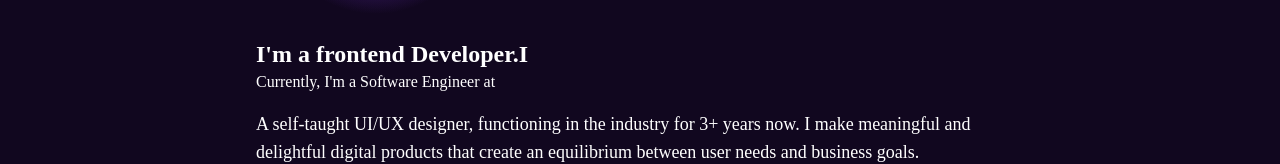
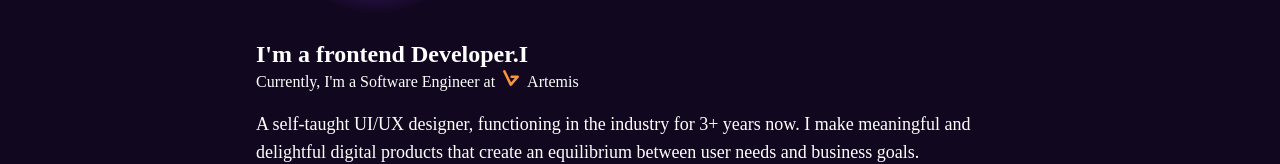
Before and after one commit to Benjamin-23/Ben-portfolio, a Nuxt app: page / in a window 1280 px wide. Shown: the part 452-616 px from the top of the page. Built offline with nearby package versions, Linux system fonts and the light colour scheme.

Commit message:
company logo

```diff
--- a/app.vue
+++ b/app.vue
@@ -31,7 +31,9 @@ const appConfig = useAppConfig()
           <div class="text-white flex flex-col gap-4">
             <div class="">
               <p class="text-2xl text-white font-bold">I'm a frontend Developer.I</p>
-              <p class="text-white">Currently, I'm a Software Engineer at</p>
+              <p class="text-white flex gap-2">Currently, I'm a Software Engineer at <span>
+                <img src="@/assets/images/companyLogo.svg" alt="" class=" w-4">
+              </span> <span class=" hover:text-orange-400">Artemis</span></p>
             </div>
             <div class="">
               <p class="font-light text-lg ">A self-taught UI/UX designer, functioning in the industry
@@ -115,7 +117,7 @@ const appConfig = useAppConfig()
               class="text-blue-200">cross-functional</span> team <br> <span class=" text-[.7em] font-medium">that values
               improving people's lives through accessible design </span></p>
           <div class="">
-            <img src="@/assets/images/backGround.svg" alt="loading">
+            <img src="@/assets/images/backGround.svg" alt="loading" class=" w-90">
           </div>
         </div>
         <!-- projects  -->
```
Also changed, not shown: assets/images/companyLogo.svg (added).
